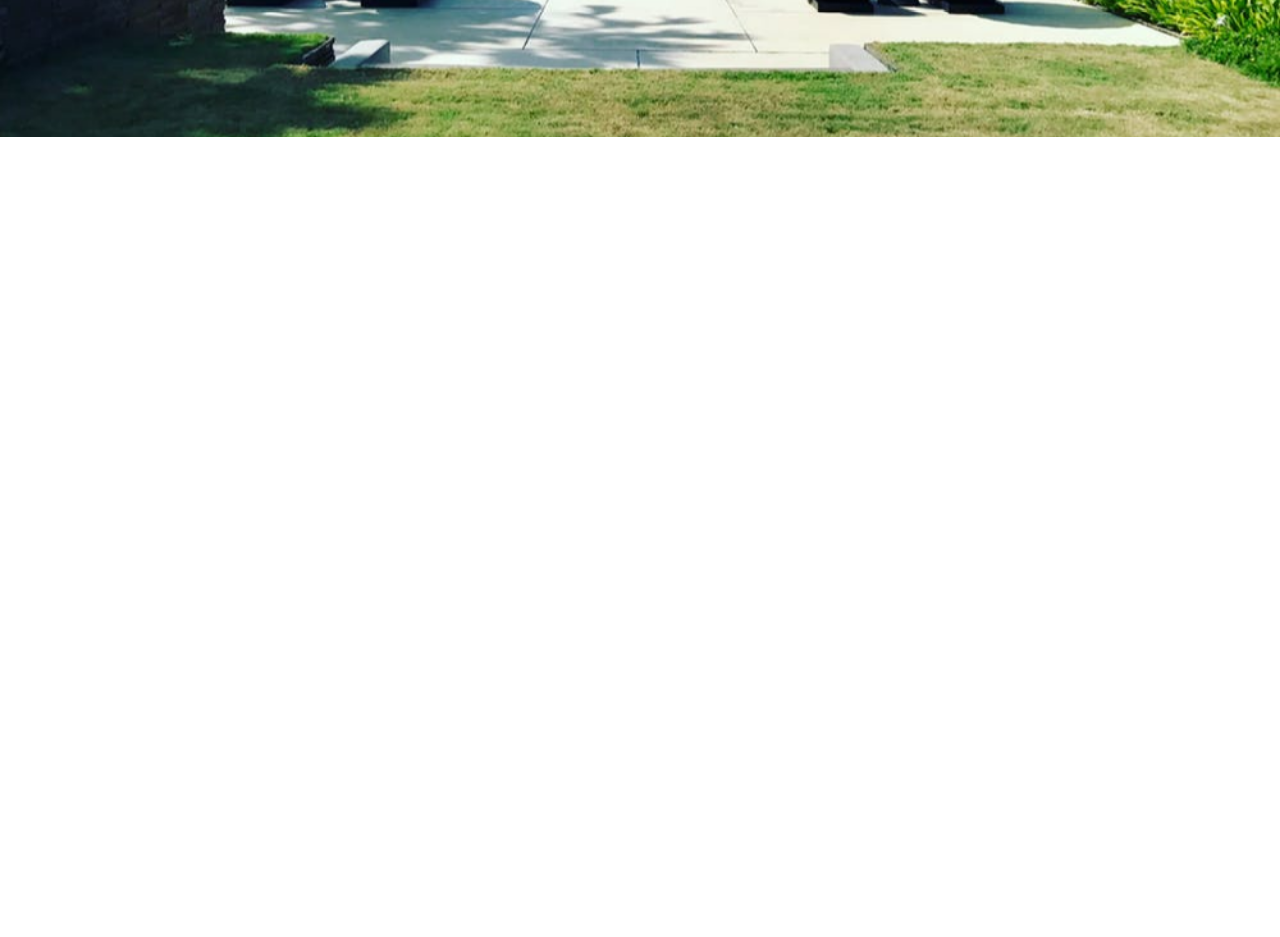
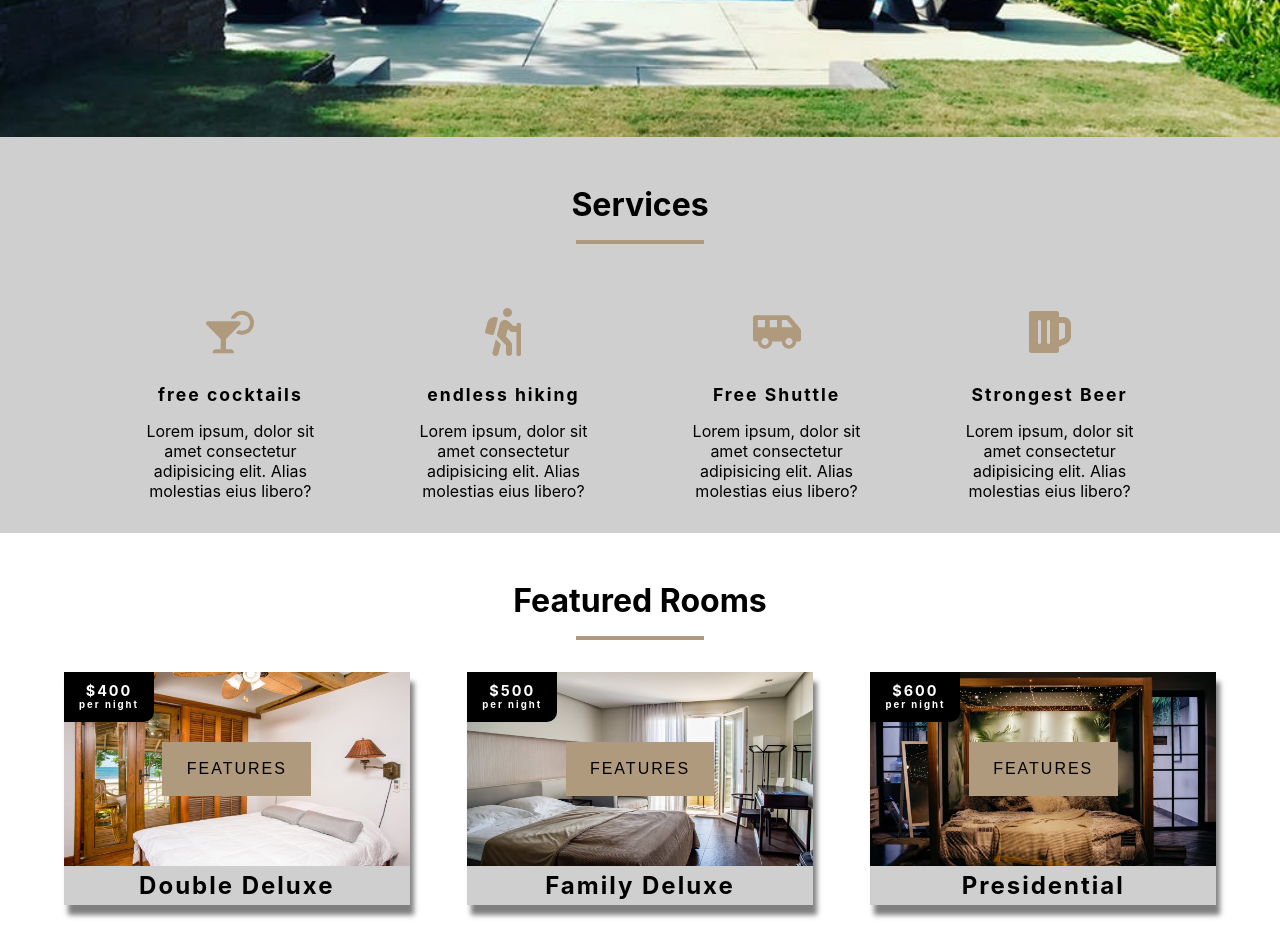
Before and after one commit to v50n/hotel-reservation-ReactJS, a React (Create React App) app: page / in a window 1280 px wide. Shown: the part 640-1577 px from the top of the page. Before the commit the page ends 800 px from the top, so only its background shows below. Built offline with nearby package versions, Linux system fonts and the light colour scheme.

Commit message:
Add featured rooms in homepage

```diff
--- /dev/null
+++ b/src/ServicesData.js
@@ -0,0 +1,30 @@
+import {FaCocktail, FaHiking, FaShuttleVan,FaBeer} from 'react-icons/fa'
+
+const ServicesData = [
+    {
+        id: 1,
+        icon: <FaCocktail />,
+        title: "free cocktails",
+        desc: "Lorem ipsum, dolor sit amet consectetur adipisicing elit. Alias molestias eius libero?"
+    },
+    {
+        id: 2,
+        icon: <FaHiking />,
+        title: "endless hiking",
+        desc: "Lorem ipsum, dolor sit amet consectetur adipisicing elit. Alias molestias eius libero?"
+    },
+    {
+        id: 3,
+        icon: <FaShuttleVan />,
+        title: "Free Shuttle",
+        desc: "Lorem ipsum, dolor sit amet consectetur adipisicing elit. Alias molestias eius libero?"
+    },
+    {
+        id: 4,
+        icon: <FaBeer />,
+        title: "Strongest Beer",
+        desc: "Lorem ipsum, dolor sit amet consectetur adipisicing elit. Alias molestias eius libero?"
+    },
+];
+
+export default ServicesData
--- /dev/null
+++ b/src/components/FeaturedRooms.js
@@ -0,0 +1,34 @@
+import React from 'react'
+import data from './../data';
+
+export default function FeaturedRooms() {
+    var featuredRoom = data.filter(room => room.fields.featured === true);
+    console.log(featuredRoom)
+    return (
+        <div className="featured-section">
+            <h1>Featured Rooms</h1>
+            <hr />
+            <div className="rooms-list">
+                {
+                    featuredRoom.map((room,index) =>{
+                        return (
+                            <div className="roomDetail" key={index}>
+                                <div className="roomPrice">
+                                    ${room.fields.price}
+                                    <div className="night"><span>per night</span></div>
+                                </div>
+                                <div className="roomImage">
+                                    <img src={room.fields.images[0].fields.file.url} alt="" />
+                                    <button className="btn-features">Features</button>
+                                </div>
+                                <div className="roomName">
+                                    <h2>{room.fields.name}</h2>
+                                </div>
+                            </div>
+                        )
+                    })
+                }
+            </div>
+        </div>
+    )
+}
--- a/src/css/Hero.css
+++ b/src/css/Hero.css
@@ -14,7 +14,7 @@
     flex-direction: column;
     justify-content: center;
     align-items: center;
-    padding: 3rem 5rem;
+    padding: 3rem 1rem;
 }
 
 .HeroBanner hr {
@@ -30,6 +30,7 @@
     letter-spacing: 2px;
     font-size: 3rem;
     overflow: auto;
+    text-align: center;
 }
 
 .HeroBanner p{
@@ -37,6 +38,7 @@
     letter-spacing: 2px;
     font-size: 1.2rem;
     margin-bottom: 1.5rem;
+    text-align: center;
 }
 
 .btn-banner{
@@ -53,3 +55,14 @@
     background-color: transparent;
     color: var(--primaryColor);
 }
+
+@media screen and (min-width: 776px) {
+    .HeroBanner{
+        padding: 3rem 3rem;
+    }
+}
+  @media screen and (min-width: 992px) {
+    .HeroBanner{
+        padding: 3rem 5rem;
+    }
+}
--- /dev/null
+++ b/src/css/Home.css
@@ -0,0 +1,123 @@
+.service-section{
+    padding-top: 3rem;
+    background-color: var(--darkGrey);
+    text-align: center;
+}
+
+
+.service-section hr, .featured-section hr{
+    width: 10%;
+    margin: auto;
+    border: 2px solid var(--primaryColor);
+    margin-top: 1rem;
+    margin-bottom: 2rem;
+}
+
+
+.service-list{
+    display: flex;
+    flex-flow: row wrap;
+    justify-content: space-between;
+    align-items: center;
+    width: 80%;
+    margin: auto;
+    padding-bottom: 2rem;
+}
+
+.service-icon{
+    color: var(--primaryColor);
+    font-size: 3rem;
+    margin-top: 2rem;
+    margin-bottom: 1rem;
+}
+
+.service-title{
+    font-size: 1.1rem;
+    font-weight: bold;
+    letter-spacing: 2px;
+    margin-bottom: 1rem;
+}
+
+.featured-section{
+    padding-top: 3rem;
+    text-align: center;
+}
+.rooms-list{
+    width: 90%;
+    margin: 2rem auto;
+    display: flex;
+    flex-flow: row wrap;
+    justify-content: space-between;
+}
+
+.roomDetail{
+    flex-basis: 30%;
+    box-shadow: var(--darkShadow);
+    position: relative;
+}
+
+.roomImage{
+    display: flex;
+    justify-content: center;
+    align-items: center;
+}
+.roomImage:hover{
+    background-color: red;
+}
+
+.roomImage img{
+    width: 100%;
+    height: 100%;
+}
+.btn-features{
+    position: absolute;
+    padding: 1rem 1.4rem;
+    font-size: 1rem;
+    text-transform: uppercase;
+    letter-spacing: 2px;
+    background-color: var(--primaryColor);
+    border: 2px solid var(--primaryColor);
+    cursor: pointer;
+}
+
+.btn-features:hover{
+    background-color: transparent;
+    color: var(--primaryColor);
+}
+
+.roomPrice{
+    width: 90px;
+    height: 50px;
+    background-color: black;
+    letter-spacing: 2px;
+    font-size: 0.9rem;
+    font-weight: 700;
+    padding: 10px;
+    color: white;
+    position: absolute;
+    top: 0;
+    border-bottom-right-radius: 10px;
+}
+
+.night{
+    font-size: 0.6rem;
+}
+
+.roomName{
+    text-transform: capitalize;
+    letter-spacing: 2px;
+    padding: 5px;
+    background-color: var(--darkGrey);
+}
+
+
+@media screen and (min-width: 776px) {
+    .service-detail{
+        flex-basis: 40%;
+    }
+}
+  @media screen and (min-width: 992px) {
+    .service-detail{
+        flex-basis: 20%;
+    }
+}
--- a/src/pages/Home.js
+++ b/src/pages/Home.js
@@ -1,13 +1,40 @@
 import React from 'react'
 import Hero from '../components/Hero'
 import HeroBanner from '../components/HeroBanner'
+import './../css/Home.css';
+import ServicesData from "./../ServicesData";
+import FeaturedRooms from '../components/FeaturedRooms';
 
 const Home = () => {
+
     return (
         <div>
             <Hero>
                 <HeroBanner title="Luxurious Rooms" btnTitle="our rooms" desc="Deluxe Rooms Starting At $299"/>
             </Hero>
+            <div className="service-section">
+                <h1>Services</h1>
+                <hr />
+                <div className="service-list">
+
+                        {
+                            ServicesData.map(service => {
+                                return (
+                                    <div  className="service-detail" key={service.id}>
+                                        <div className="service-icon">{service.icon}</div>
+                                        <div className="service-title">{service.title}</div>
+                                        <div className="service-desc">
+                                            <p>{service.desc}
+                                            </p>
+                                        </div>
+                                    </div>
+                                )
+                            })
+                        }
+
+                </div>
+            </div>
+            <FeaturedRooms />
         </div>
     )
 }
```
